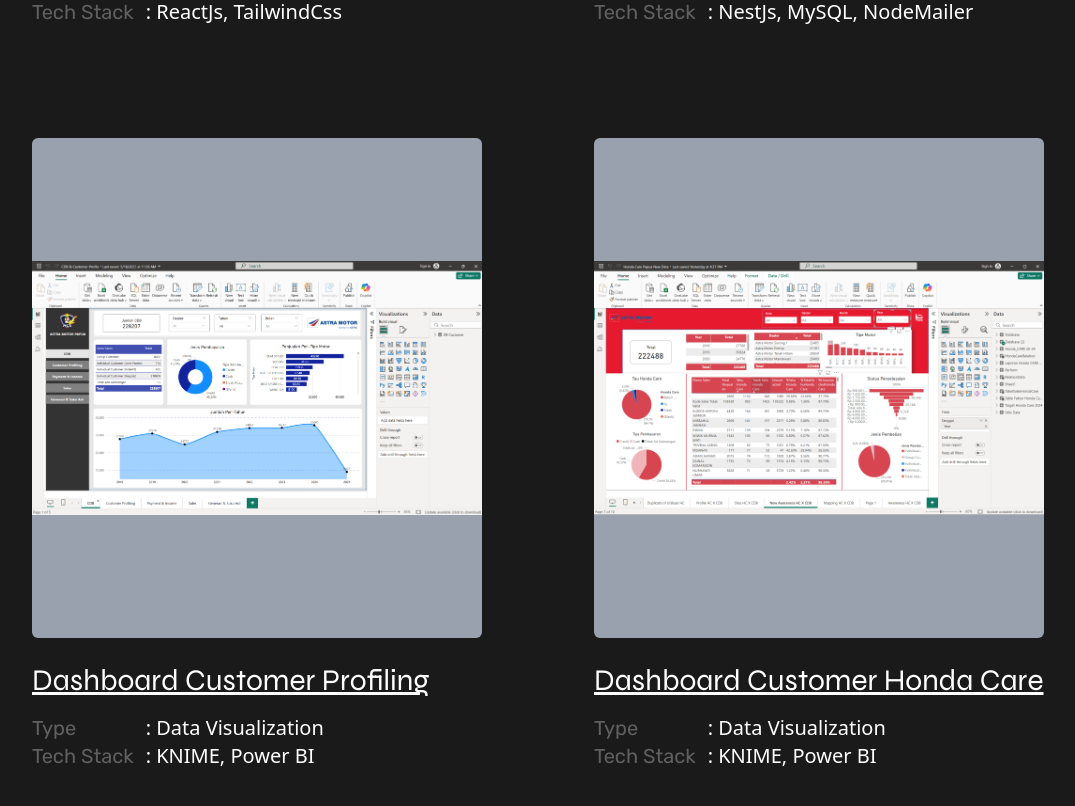
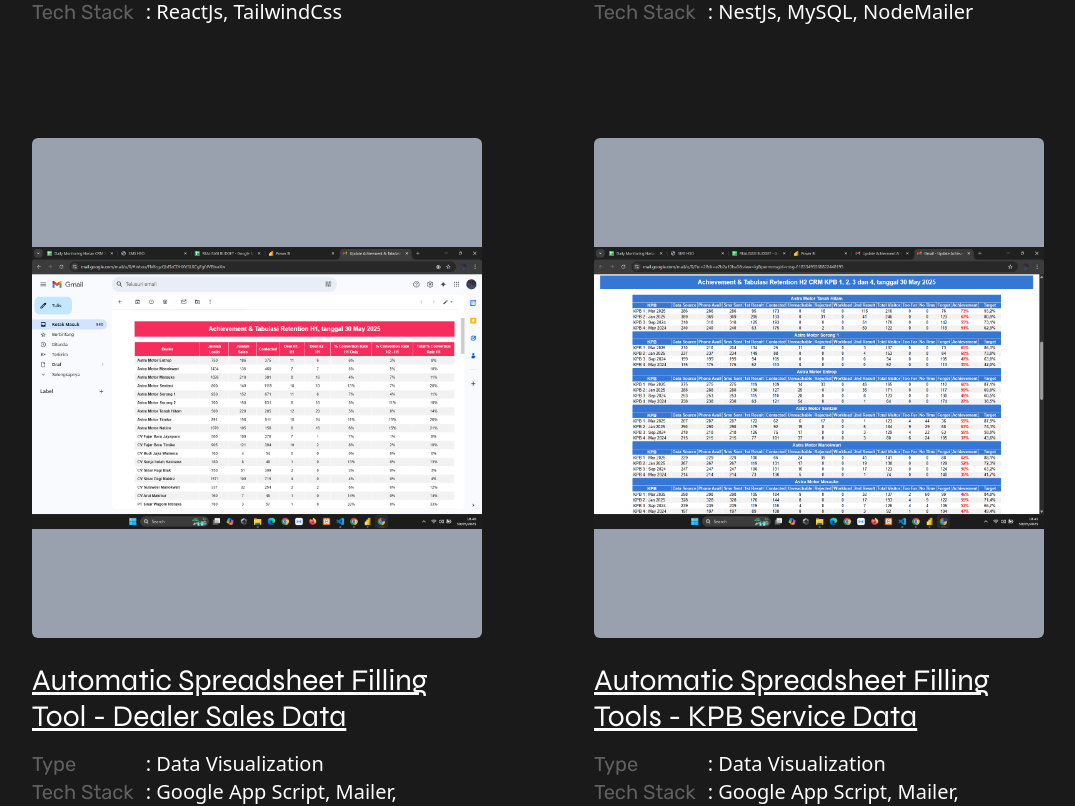
Before and after one commit to IbnuHs/HasyimDev-Portofolio, a React (Vite) app: page /projects in a window 1280 px wide. Shown: the part 1620-2426 px from the top of the page, without its empty margins (102-1177 px from the left). Built offline with nearby package versions, Linux system fonts and the light colour scheme.

Commit message:
remove fe project

```diff
--- a/src/data/projects.js
+++ b/src/data/projects.js
@@ -124,33 +124,33 @@
     thumbnail: thumbnailTrackinglogistic,
     detail: `This project is a freight tracking system developed for Kalla Translog expeditions. The system allows users to track the status and location of the goods they send through the Kalla Translog service in real-time. This project was developed during the Merdeka Campus Internship program at Kalla Group. In this project, I was responsible as a backend developer who focused on creating and developing a RESTful API to support the needs of the frontend team. The API I built was tasked with providing shipment tracking data, including information on shipment status and last location.`,
   },
-  {
-    id: 5,
-    title: "Dashboard Customer Profiling",
-    type: "Data Visualization",
-    techsStack: "KNIME, Power BI",
-    urlImg: [
-      customerprofiling1,
-      customerprofiling2,
-      customerprofiling3,
-      customerprofiling4,
-      customerprofiling5,
-      customerprofiling6,
-    ],
-    thumbnail: customerprofiling3,
-    url: "",
-    detail: `This project involves the development of an interactive dashboard showcasing sales data of Honda motorcycles in the Papua region over several years. The raw data was first processed using KNIME for cleaning, transformation, and aggregation. Afterward, the processed data was visualized using Power BI. The dashboard is designed to provide strategic insights into sales trends, regional performance, and growth patterns over time, supporting better and more informed business decision-making.`,
-  },
-  {
-    id: 6,
-    title: "Dashboard Customer Honda Care",
-    type: "Data Visualization",
-    techsStack: "KNIME, Power BI",
-    urlImg: [hondaCare, hondaCare2, hondaCare3],
-    thumbnail: hondaCare,
-    url: "",
-    detail: `This project focuses on data processing and visualization of Honda Care service users in the Papua region. Using KNIME for data wrangling and transformation, and Power BI for interactive dashboards, the project aims to provide actionable insights on customer engagement, service frequency, and dealer performance. Raw data from multiple sources were cleaned, merged, and analyzed to track service trends, customer demographics, and usage behavior. The result is a set of informative visual reports that can assist regional decision-makers in improving service delivery, optimizing customer retention strategies, and identifying key growth opportunities within the Papua market.`,
-  },
+  // {
+  //   id: 5,
+  //   title: "Dashboard Customer Profiling",
+  //   type: "Data Visualization",
+  //   techsStack: "KNIME, Power BI",
+  //   urlImg: [
+  //     customerprofiling1,
+  //     customerprofiling2,
+  //     customerprofiling3,
+  //     customerprofiling4,
+  //     customerprofiling5,
+  //     customerprofiling6,
+  //   ],
+  //   thumbnail: customerprofiling3,
+  //   url: "",
+  //   detail: `This project involves the development of an interactive dashboard showcasing sales data of Honda motorcycles in the Papua region over several years. The raw data was first processed using KNIME for cleaning, transformation, and aggregation. Afterward, the processed data was visualized using Power BI. The dashboard is designed to provide strategic insights into sales trends, regional performance, and growth patterns over time, supporting better and more informed business decision-making.`,
+  // },
+  // {
+  //   id: 6,
+  //   title: "Dashboard Customer Honda Care",
+  //   type: "Data Visualization",
+  //   techsStack: "KNIME, Power BI",
+  //   urlImg: [hondaCare, hondaCare2, hondaCare3],
+  //   thumbnail: hondaCare,
+  //   url: "",
+  //   detail: `This project focuses on data processing and visualization of Honda Care service users in the Papua region. Using KNIME for data wrangling and transformation, and Power BI for interactive dashboards, the project aims to provide actionable insights on customer engagement, service frequency, and dealer performance. Raw data from multiple sources were cleaned, merged, and analyzed to track service trends, customer demographics, and usage behavior. The result is a set of informative visual reports that can assist regional decision-makers in improving service delivery, optimizing customer retention strategies, and identifying key growth opportunities within the Papua market.`,
+  // },
   {
     id: 7,
     title: "Automatic Spreadsheet Filling Tool - Dealer Sales Data",
@@ -185,19 +185,19 @@
     detail:
       "A modern music player application based on Electron.js that allows users to read, play and manage local music files from the application directory. Designed with a simple yet interactive interface, the app utilizes HTML, CSS and JavaScript on the frontend and Node.js on the backend through the Electron architecture.",
   },
-  {
-    id: 10,
-    title: "Mamayo",
-    type: "Full-Stack",
-    techsStack:
-      "ReactJs, TailwinCss, NodeJs, NestJs, Mysql, ReactChartJs2, Flowbite",
-    urlImg: [mamayo1, mamayo2, mamayo3, mamayo4, mamayo5, mamayo6],
-    thumbnail: mamayo1,
-    url: "",
-    alert:
-      "Preview link is not available as this is an internal company application",
-    detail: `This project is the development of a reminder application designed specifically for Honda customers, with the primary purpose of encouraging them to return for regular maintenance at authorized service centers. The application not only serves as a reminder system but also acts as a strategic tool to enhance customer loyalty while driving spare parts sales through increased service visits.
+  // {
+  //   id: 10,
+  //   title: "Mamayo",
+  //   type: "Full-Stack",
+  //   techsStack:
+  //     "ReactJs, TailwinCss, NodeJs, NestJs, Mysql, ReactChartJs2, Flowbite",
+  //   urlImg: [mamayo1, mamayo2, mamayo3, mamayo4, mamayo5, mamayo6],
+  //   thumbnail: mamayo1,
+  //   url: "",
+  //   alert:
+  //     "Preview link is not available as this is an internal company application",
+  //   detail: `This project is the development of a reminder application designed specifically for Honda customers, with the primary purpose of encouraging them to return for regular maintenance at authorized service centers. The application not only serves as a reminder system but also acts as a strategic tool to enhance customer loyalty while driving spare parts sales through increased service visits.
 
-    I was fully responsible for the entire development process, starting from concept design and system architecture, user interface design, to both backend and frontend implementation. After completing the development phase, I also managed the deployment of the application to the server, ensuring stable and optimal performance.`,
-  },
+  //   I was fully responsible for the entire development process, starting from concept design and system architecture, user interface design, to both backend and frontend implementation. After completing the development phase, I also managed the deployment of the application to the server, ensuring stable and optimal performance.`,
+  // },
 ];
```
